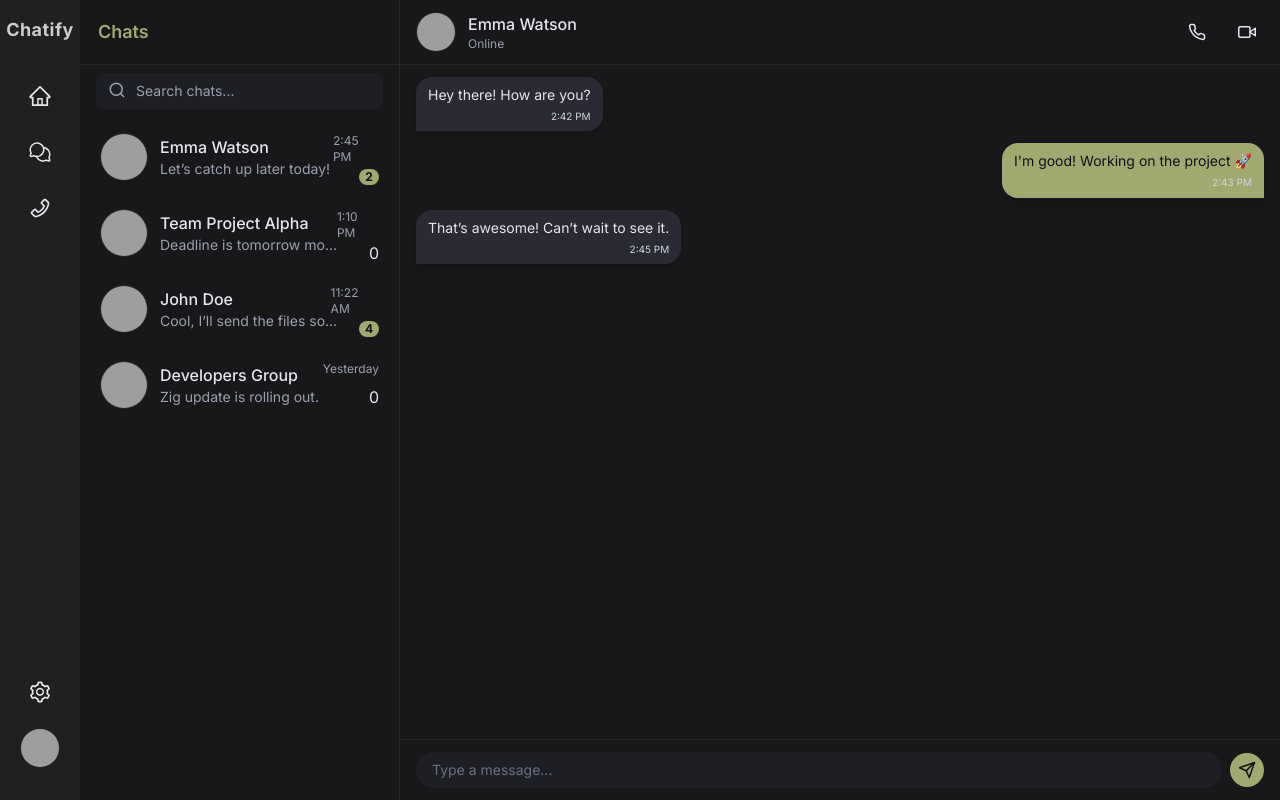
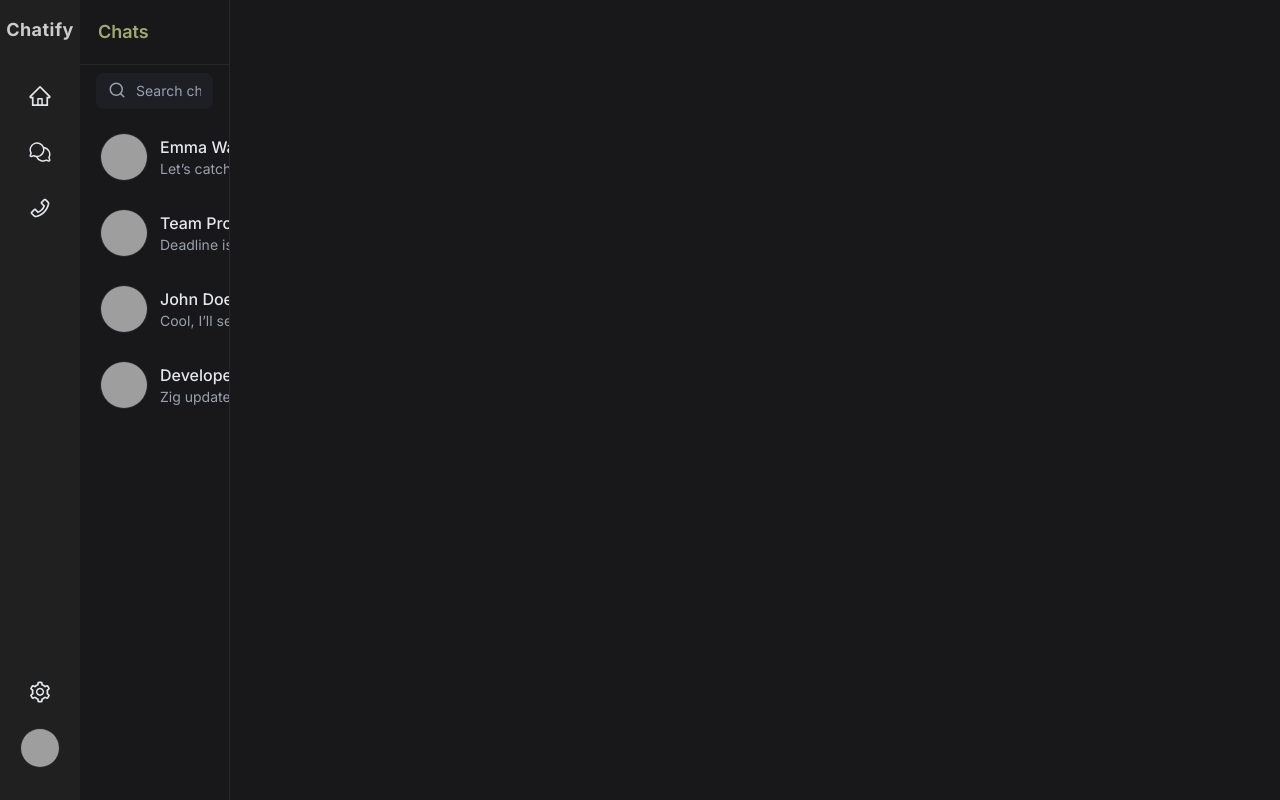
Before and after one commit to aniketmahajan04/chatify, a React (Vite) app in the folder frontend/: page / in a window 1280 px wide. Built offline with nearby package versions, Linux system fonts and the light colour scheme; grey boxes are pictures that could not be loaded.

Commit message:
implement individual chat section responsive

```diff
--- a/frontend/src/components/ChatList.tsx
+++ b/frontend/src/components/ChatList.tsx
@@ -1,6 +1,7 @@
 import { motion } from "framer-motion";
 import { useState } from "react";
 import { FiSearch } from "react-icons/fi";
+import type { Chat } from "../pages/ChatPage";
 
 // Dummy data
 const chatData = [
@@ -40,7 +41,11 @@ const chatData = [
   },
 ];
 
-export const ChatsList = () => {
+type Props = {
+  onSelectChat: (chat: Chat) => void;
+};
+
+export const ChatsList = ({ onSelectChat }: Props) => {
   const [search, setSearch] = useState("");
 
   const filteredChats = chatData.filter((chat) =>
@@ -73,6 +78,7 @@ export const ChatsList = () => {
             key={chat.id}
             whileHover={{ scale: 1.02 }}
             className="flex items-center justify-between p-3 mx-2 my-1 rounded-xl hover:bg-[#22222A] cursor-pointer transition-all"
+            onClick={() => onSelectChat(chat)}
           >
             {/* Left section */}
             <div className="flex items-center gap-3">
--- a/frontend/src/components/IndividualChat.tsx
+++ b/frontend/src/components/IndividualChat.tsx
@@ -1,7 +1,13 @@
 import { useEffect, useRef, useState } from "react";
 import { FiPhone, FiSend, FiVideo } from "react-icons/fi";
+import type { Chat } from "../pages/ChatPage";
 
-export const IndividualChat = () => {
+type Props = {
+  chat: Chat;
+  onBack?: () => void; // optional
+};
+
+export const IndividualChat = ({ chat, onBack }: Props) => {
   const [messages, setMessages] = useState([
     {
       id: 1,
@@ -41,11 +47,19 @@ export const IndividualChat = () => {
   };
 
   return (
-    <section className="hidden md:flex flex-col flex-1 bg-background text-[#E4E6EB] w-full h-screen">
+    <section className="flex flex-col flex-1 bg-background text-[#E4E6EB] w-full h-screen">
       {/* Header */}
       <div className="flex items-center justify-between px-4 py-3 border-b border-[#27272A]">
         {/* Left: Avatar + Name */}
         <div className="flex items-center gap-3">
+          {onBack && (
+            <button
+              onClick={onBack}
+              className="md:hidden p-2 rounded hover:bg-[#2A2A35]"
+            >
+              Back
+            </button>
+          )}
           <img
             src="https://randomuser.me/api/portraits/women/12.jpg"
             alt="Avatar"
--- a/frontend/src/pages/ChatPage.tsx
+++ b/frontend/src/pages/ChatPage.tsx
@@ -1,15 +1,40 @@
+import { useState } from "react";
 import { ChatsList } from "../components/ChatList";
 import { IndividualChat } from "../components/IndividualChat";
 import { SideBar } from "../components/SideBar";
 
+export type Chat = {
+  id: number;
+  name: string;
+  avatar: string;
+  lastMessage: string;
+  time: string;
+  unread: number;
+};
+
 export const ChatPage = () => {
+  const [selectedChat, setSelectedChat] = useState<Chat | null>(null);
+
   return (
-    <>
-      <div className="flex ">
-        <SideBar />
-        <ChatsList />
-        <IndividualChat />
+    <div className="flex h-screen">
+      <SideBar />
+
+      {/* ChatsList */}
+      <div className={`md:flex ${selectedChat ? "hidden" : "flex"} flex-1`}>
+        <ChatsList onSelectChat={(chat) => setSelectedChat(chat)} />
       </div>
-    </>
+
+      {/* IndividualChat */}
+      <div className={`flex-1 ${selectedChat ? "flex" : "hidden"} md:flex`}>
+        {selectedChat ? (
+          <IndividualChat
+            chat={selectedChat}
+            onBack={() => setSelectedChat(null)}
+          />
+        ) : (
+          <div className="flex-1 bg-[#181818"></div>
+        )}
+      </div>
+    </div>
   );
 };
```
